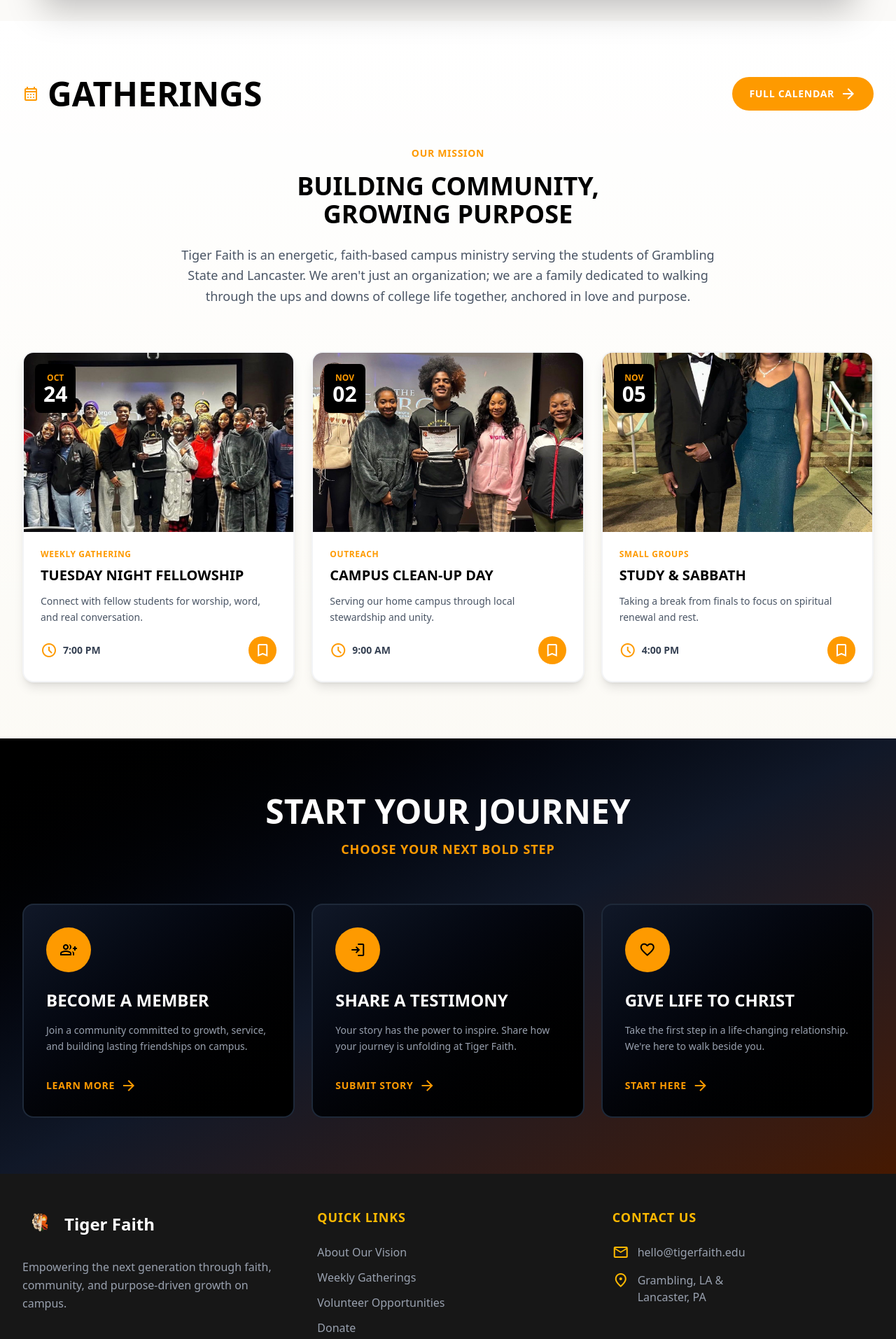
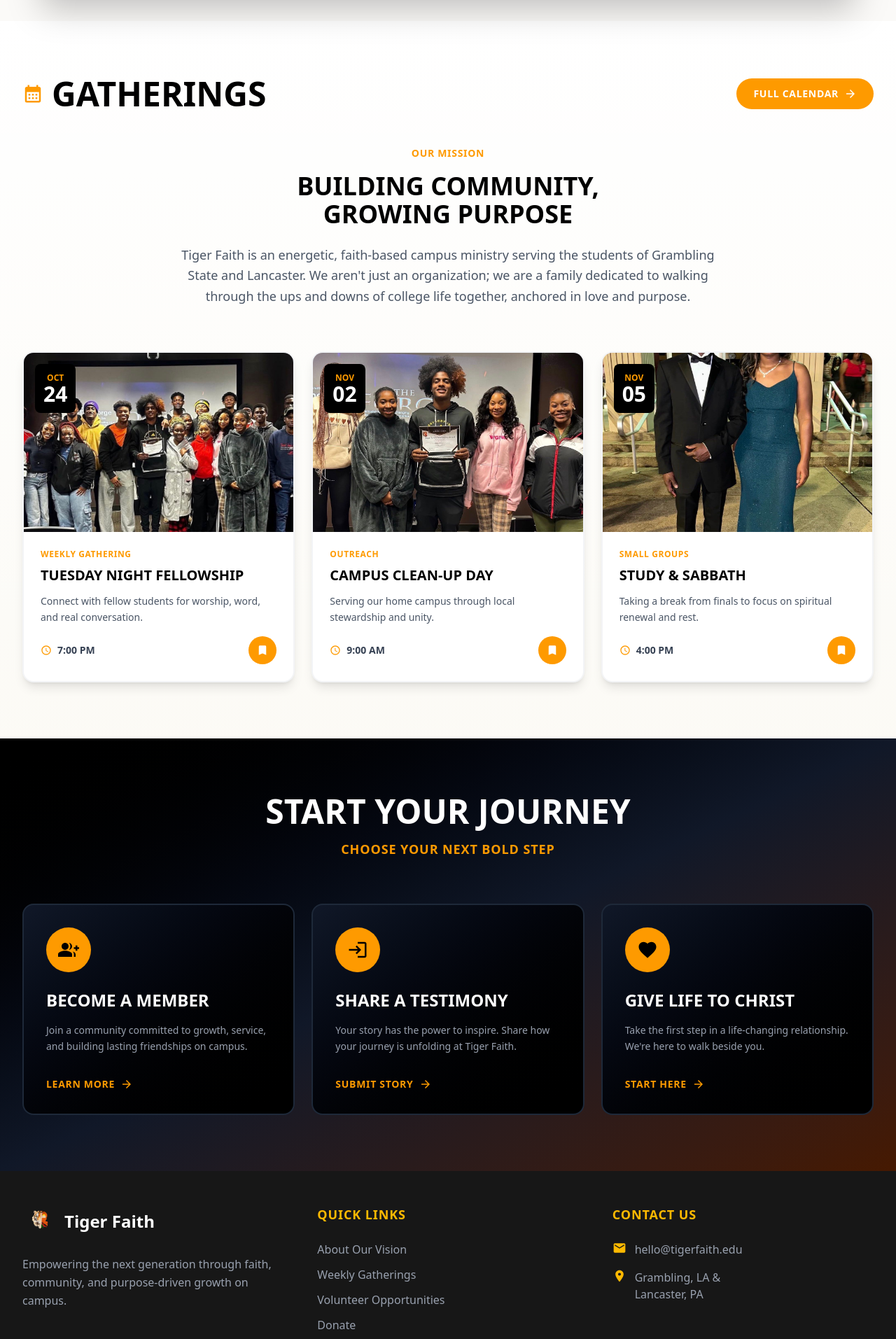
Before and after one commit to Angel-builds/Tiger_Faith, a Next.js app in the folder tiger-faith_frontend/: page / in a window 1280 px wide. Shown: the part 747-2660 px from the top of the page at 70% size. Built offline with nearby package versions, Linux system fonts and the light colour scheme.

Commit message:
Refactor icons to use react-icons SVGs instead of external font for performance
Co-authored-by: Angel-builds <136827218+Angel-builds@users.noreply.github.com>

```diff
--- a/tiger-faith_frontend/app/layout.tsx
+++ b/tiger-faith_frontend/app/layout.tsx
@@ -15,12 +15,6 @@ export default function RootLayout({
 }>) {
   return (
     <html lang="en">
-      <head>
-        <link
-          href="https://fonts.googleapis.com/css2?family=Material+Symbols+Outlined:opsz,wght,FILL,GRAD@20..48,100..700,0..1,-50..200"
-          rel="stylesheet"
-        />
-      </head>
       <body>{children}</body>
     </html>
   );
--- a/tiger-faith_frontend/components/nav/NavBar.tsx
+++ b/tiger-faith_frontend/components/nav/NavBar.tsx
@@ -4,6 +4,7 @@ import { useState } from 'react';
 import Link from 'next/link';
 import Image from 'next/image';
 import { usePathname } from 'next/navigation';
+import { MdMenu, MdClose } from 'react-icons/md';
 
 const navLinks = [
   { name: 'Home', path: '/' },
@@ -48,9 +49,11 @@ export default function Navbar() {
             className="flex items-center gap-2 px-4 py-2 text-sm font-bold uppercase tracking-tight text-black hover:text-amber-500 transition-colors"
             aria-label="Toggle menu"
           >
-            <span className="material-symbols-outlined text-2xl">
-              {isMenuOpen ? 'close' : 'menu'}
-            </span>
+            {isMenuOpen ? (
+              <MdClose className="text-2xl" />
+            ) : (
+              <MdMenu className="text-2xl" />
+            )}
             <span className="hidden md:inline">Menu</span>
           </button>
 
--- a/tiger-faith_frontend/components/sections/CTA.tsx
+++ b/tiger-faith_frontend/components/sections/CTA.tsx
@@ -1,7 +1,8 @@
 import Link from "next/link";
+import { MdGroupAdd, MdLogin, MdFavorite, MdArrowForward } from 'react-icons/md';
 
 interface CTACard {
-  icon: string;
+  Icon: React.ElementType;
   title: string;
   description: string;
   buttonText: string;
@@ -10,21 +11,21 @@ interface CTACard {
 
 const ctaCards: CTACard[] = [
   {
-    icon: "group_add",
+    Icon: MdGroupAdd,
     title: "BECOME A MEMBER",
     description: "Join a community committed to growth, service, and building lasting friendships on campus.",
     buttonText: "LEARN MORE",
     buttonLink: "/about"
   },
   {
-    icon: "login",
+    Icon: MdLogin,
     title: "SHARE A TESTIMONY",
     description: "Your story has the power to inspire. Share how your journey is unfolding at Tiger Faith.",
     buttonText: "SUBMIT STORY",
     buttonLink: "/connect"
   },
   {
-    icon: "favorite",
+    Icon: MdFavorite,
     title: "GIVE LIFE TO CHRIST",
     description: "Take the first step in a life-changing relationship. We're here to walk beside you.",
     buttonText: "START HERE",
@@ -55,9 +56,7 @@ export default function CTA() {
             >
               {/* Icon */}
               <div className="w-16 h-16 rounded-full bg-amber-500 flex items-center justify-center mb-6">
-                <span className="material-symbols-outlined text-black text-3xl font-bold">
-                  {card.icon}
-                </span>
+                <card.Icon className="text-black text-3xl font-bold" />
               </div>
 
               {/* Content */}
@@ -74,9 +73,7 @@ export default function CTA() {
                 className="inline-flex items-center gap-2 text-amber-500 font-bold text-sm uppercase tracking-wider hover:text-amber-400 transition-colors group"
               >
                 {card.buttonText}
-                <span className="material-symbols-outlined text-lg group-hover:translate-x-1 transition-transform">
-                  arrow_forward
-                </span>
+                <MdArrowForward className="text-lg group-hover:translate-x-1 transition-transform" />
               </Link>
             </div>
           ))}
--- a/tiger-faith_frontend/components/sections/Footer.tsx
+++ b/tiger-faith_frontend/components/sections/Footer.tsx
@@ -1,5 +1,6 @@
 import Link from "next/link";
 import Image from "next/image";
+import { MdMail, MdLocationOn } from 'react-icons/md';
 
 export default function Footer() {
   const currentYear = new Date().getFullYear();
@@ -75,7 +76,7 @@ export default function Footer() {
             </h4>
             <ul className="space-y-4">
               <li className="flex items-start gap-3">
-                <span className="material-symbols-outlined text-amber-400 text-xl">mail</span>
+                <MdMail className="text-amber-400 text-xl" />
                 <a
                   href="mailto:hello@tigerfaith.edu"
                   className="text-gray-400 hover:text-amber-400 transition-colors"
@@ -84,7 +85,7 @@ export default function Footer() {
                 </a>
               </li>
               <li className="flex items-start gap-3">
-                <span className="material-symbols-outlined text-amber-400 text-xl">location_on</span>
+                <MdLocationOn className="text-amber-400 text-xl" />
                 <div className="text-gray-400">
                   <p>Grambling, LA &</p>
                   <p>Lancaster, PA</p>
--- a/tiger-faith_frontend/components/sections/Gatherings.tsx
+++ b/tiger-faith_frontend/components/sections/Gatherings.tsx
@@ -1,5 +1,6 @@
 import Link from "next/link";
 import Image from "next/image";
+import { MdCalendarMonth, MdArrowForward, MdSchedule, MdBookmark } from 'react-icons/md';
 
 interface GatheringEvent {
   id: string;
@@ -54,7 +55,7 @@ export default function Gatherings() {
         <div className="mb-12">
           <div className="flex items-center justify-between mb-6">
             <div className="flex items-center gap-3">
-              <span className="material-symbols-outlined text-amber-500 text-3xl">calendar_month</span>
+              <MdCalendarMonth className="text-amber-500 text-3xl" />
               <h2 className="text-4xl md:text-5xl font-black text-black">GATHERINGS</h2>
             </div>
             <Link
@@ -62,7 +63,7 @@ export default function Gatherings() {
               className="bg-amber-500 text-white px-6 py-3 rounded-full text-sm font-bold uppercase tracking-wider hover:bg-amber-600 transition-all flex items-center gap-2"
             >
               Full Calendar
-              <span className="material-symbols-outlined text-lg">arrow_forward</span>
+              <MdArrowForward className="text-lg" />
             </Link>
           </div>
         </div>
@@ -79,7 +80,7 @@ export default function Gatherings() {
           </h3>
           <p className="text-gray-600 text-lg max-w-3xl mx-auto leading-relaxed">
             Tiger Faith is an energetic, faith-based campus ministry serving the students of Grambling
-            State and Lancaster. We aren't just an organization; we are a family dedicated to walking
+            State and Lancaster. We aren&apos;t just an organization; we are a family dedicated to walking
             through the ups and downs of college life together, anchored in love and purpose.
           </p>
         </div>
@@ -118,11 +119,11 @@ export default function Gatherings() {
 
                 <div className="flex items-center justify-between">
                   <div className="flex items-center gap-2 text-gray-700">
-                    <span className="material-symbols-outlined text-amber-500">schedule</span>
+                    <MdSchedule className="text-amber-500" />
                     <span className="font-bold text-sm">{event.time}</span>
                   </div>
                   <button className="w-10 h-10 rounded-full bg-amber-500 flex items-center justify-center hover:bg-amber-600 transition-colors">
-                    <span className="material-symbols-outlined text-white text-lg">bookmark</span>
+                    <MdBookmark className="text-white text-lg" />
                   </button>
                 </div>
               </div>
--- a/tiger-faith_frontend/package.json
+++ b/tiger-faith_frontend/package.json
@@ -11,7 +11,8 @@
   "dependencies": {
     "next": "16.1.3",
     "react": "19.2.3",
-    "react-dom": "19.2.3"
+    "react-dom": "19.2.3",
+    "react-icons": "^5.5.0"
   },
   "devDependencies": {
     "@tailwindcss/postcss": "^4",
--- a/tiger-faith_frontend/tsconfig.json
+++ b/tiger-faith_frontend/tsconfig.json
@@ -7,7 +7,7 @@
       "esnext"
     ],
     "allowJs": true,
-    "skipLibCheck": false,
+    "skipLibCheck": true,
     "strict": true,
     "noEmit": true,
     "esModuleInterop": true,
```
Also changed, not shown: 1 other file (tests, documents, lock files or other folders).
